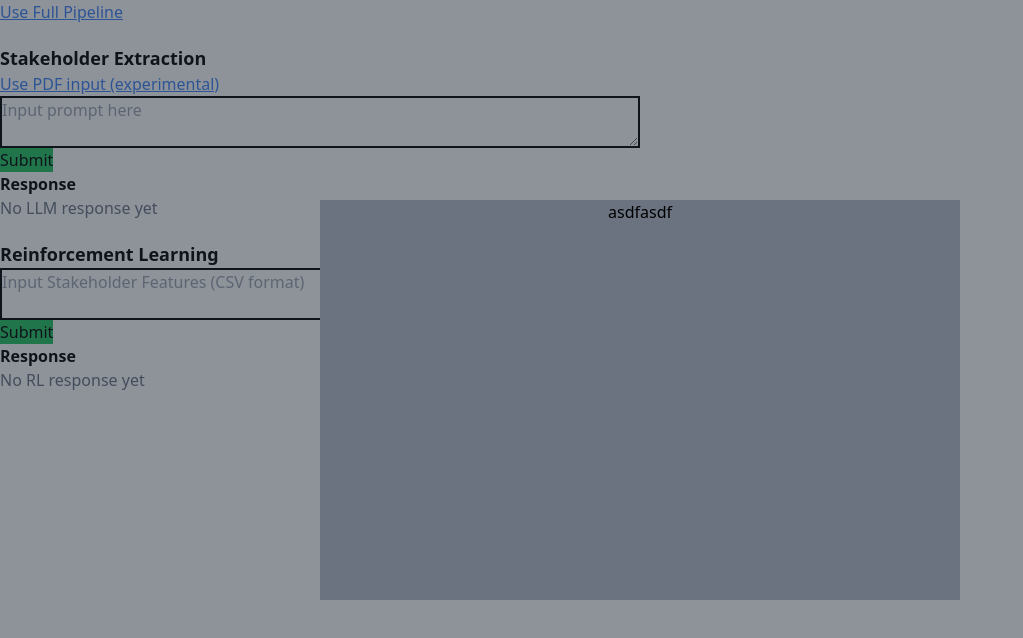
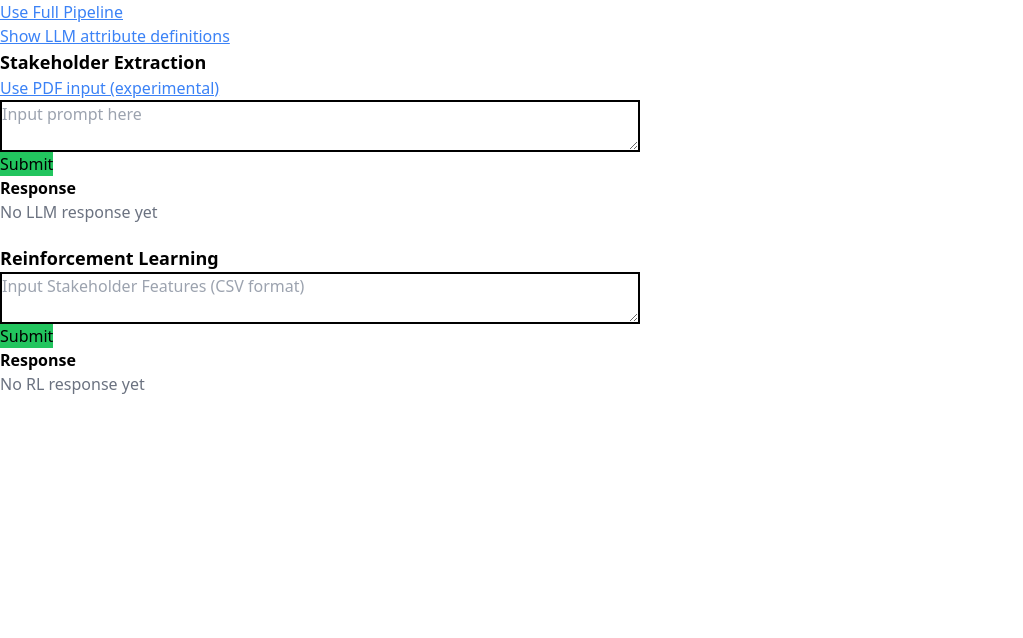
Before and after one commit to michaelzhan1/stakeholder-mapping, a Next.js app in the folder frontend/: page / in a window 1280 px wide. Shown: the top 638 px of the page, without its empty margins (0-1023 px from the left). Built offline with nearby package versions, Linux system fonts and the light colour scheme.

Commit message:
Finish LLM definition modal functionality

```diff
--- a/frontend/src/app/page.js
+++ b/frontend/src/app/page.js
@@ -13,10 +13,11 @@ export default function Home() {
 
   return (
     <>
+      <div className='flex flex-col items-start w-full'>
         {useFullPipeline ?
-        <button onClick={() => setUseFullPipeline(false)} className="text-blue-500 underline mb-5">Use Separate Components</button>
+          <button onClick={() => setUseFullPipeline(false)} className="text-blue-500 underline">Use Separate Components</button>
           :
-        <button onClick={() => setUseFullPipeline(true)} className="text-blue-500 underline mb-5">Use Full Pipeline</button>
+          <button onClick={() => setUseFullPipeline(true)} className="text-blue-500 underline">Use Full Pipeline</button>
         }
         <LLMInfoModal />
         {useFullPipeline ?
@@ -27,6 +28,7 @@ export default function Home() {
             <RLRunner />
           </>
         }
+      </div>
     </>
   );
 }
--- a/frontend/src/components/FullPipeline.js
+++ b/frontend/src/components/FullPipeline.js
@@ -6,7 +6,7 @@ import pdfToText from "react-pdftotext";
 
 import { EXTRACTION_PROMPT_CORE } from "@/components/LLMInfoModal";
 
-export default function FullPipeline ({ className }) {
+export default function FullPipeline () {
   const [usePdf, setUsePdf] = useState(false);
   const [llmLoading, setLlmLoading] = useState(false);
   const [rlLoading, setRlLoading] = useState(false);
@@ -68,7 +68,7 @@ export default function FullPipeline ({ className }) {
   return (
     <>
       <div className="font-bold text-lg">Stakeholder Extraction</div>
-      <div className={className}>
+      <div className='w-full'>
         {/* TODO: popup modal that lets you view definitions*/}
         {usePdf ?
             <button onClick={() => setUsePdf(false)} className="text-blue-500 underline">Use text input</button>
--- a/frontend/src/components/LLMInfoModal.js
+++ b/frontend/src/components/LLMInfoModal.js
@@ -1,4 +1,6 @@
 "use client"
+
+import { useState } from "react";
 
 const POSITION_DEF = "Position (-1: Opposed, 0: Neutral, 1: Supportive): Position refers to the stakeholder's stance on the issue relative to the primary stakeholder, based on their actions.\n" +
 "- Opposed (-1): The stakeholder actively works against the objectives of the primary stakeholder.\n" +
@@ -40,13 +42,33 @@ export const EXTRACTION_PROMPT_CORE = "Given the following text data, identify t
 "\n";
 
 export default function LLMInfoModal() {
+  const [showModal, setShowModal] = useState(false);
+
   return (
     <>
-      <div className='fixed inset-0 bg-gray-800 bg-opacity-50 flex items-center justify-center'>
-        <div className='flex justify-center bg-gray-500 w-1/2 h-1/2'>
-          asdfasdf
+      <button onClick={() => setShowModal(true)} className="text-blue-500 underline">Show LLM attribute definitions</button>
+      {showModal &&
+        <div onClick={() => setShowModal(false)} className='fixed inset-0 bg-gray-800 bg-opacity-50 flex items-center justify-center'>
+          <div onClick={(e) => e.stopPropagation()} className='flex flex-col justify-center bg-white w-1/2 h-1/2'>
+            <div className='flex justify-between'>
+              <h1 className='font-bold text-lg'>LLM Attribute Definitions</h1>
+              <button onClick={() => setShowModal(false)}>🗙</button>
+            </div>
+            <div className='overflow-y-auto'>
+              <h1 className='font-bold'>Position Definition:</h1>
+              <p className='whitespace-pre-wrap'>{POSITION_DEF}</p>
+              <h1 className='font-bold mt-3'>Power Definition:</h1>
+              <p className='whitespace-pre-wrap'>{POWER_DEF}</p>
+              <h1 className='font-bold mt-3'>Knowledge Definition:</h1>
+              <p className='whitespace-pre-wrap'>{KNOWLEDGE_DEF}</p>
+              <h1 className='font-bold mt-3'>Urgency Definition:</h1>
+              <p className='whitespace-pre-wrap'>{URGENCY_DEF}</p>
+              <h1 className='font-bold mt-3'>Legitimacy Definition:</h1>
+              <p className='whitespace-pre-wrap'>{LEGITIMACY_DEF}</p>
+            </div>
+          </div>
         </div>
-      </div>
+      }
     </>
   )
 }
--- a/frontend/src/components/RLRunner.js
+++ b/frontend/src/components/RLRunner.js
@@ -2,7 +2,7 @@
 
 import { useState } from "react";
 
-export default function RLRunner ({ className }) {
+export default function RLRunner () {
   const [loading, setLoading] = useState(false);
   const [response, setResponse] = useState(null);
   const [gifUrl, setGifUrl] = useState(null);
@@ -43,7 +43,7 @@ export default function RLRunner ({ className }) {
   return (
     <>
       <div className="font-bold mt-5 text-lg">Reinforcement Learning</div>
-      <div className={className}>
+      <div className='w-full'>
         <form onSubmit={handleSubmit} className="flex flex-col items-start">
           <textarea name="input" placeholder="Input Stakeholder Features (CSV format)" required className="border-2 border-black w-1/2" />
           <button type="submit" className={loading ? inactiveButtonClass : activeButtonClass} disabled={loading}>Submit</button>
--- a/frontend/src/components/TextStakeholderExtract.js
+++ b/frontend/src/components/TextStakeholderExtract.js
@@ -6,7 +6,7 @@ import pdfToText from "react-pdftotext";
 
 import { EXTRACTION_PROMPT_CORE } from "@/components/LLMInfoModal";
 
-export default function TextStakeholderExtract ({ className }) {
+export default function TextStakeholderExtract () {
   const [usePdf, setUsePdf] = useState(false);
   const [loading, setLoading] = useState(false);
   const [response, setResponse] = useState(null);
@@ -47,7 +47,7 @@ export default function TextStakeholderExtract ({ className }) {
   return (
     <>
       <div className="font-bold text-lg">Stakeholder Extraction</div>
-      <div className={className}>
+      <div className='w-full'>
         {/* TODO: popup modal that lets you view definitions*/}
         {usePdf ?
             <button onClick={() => setUsePdf(false)} className="text-blue-500 underline">Use text input</button>
@@ -61,7 +61,7 @@ export default function TextStakeholderExtract ({ className }) {
             <button type="submit" className={loading ? inactiveButtonClass : activeButtonClass} disabled={loading}>Submit PDF</button>
           </form>
           :
-          <form onSubmit={handleSubmit} className="flex flex-col items-start">
+          <form onSubmit={handleSubmit} className="flex flex-col items-start w-full">
             <textarea name="input" placeholder="Input prompt here" required className="border-2 border-black w-1/2" />
             <button type="submit" className={loading ? inactiveButtonClass : activeButtonClass} disabled={loading}>Submit</button>
           </form>
```
Lines whose indentation alone changed are shown as unchanged.
